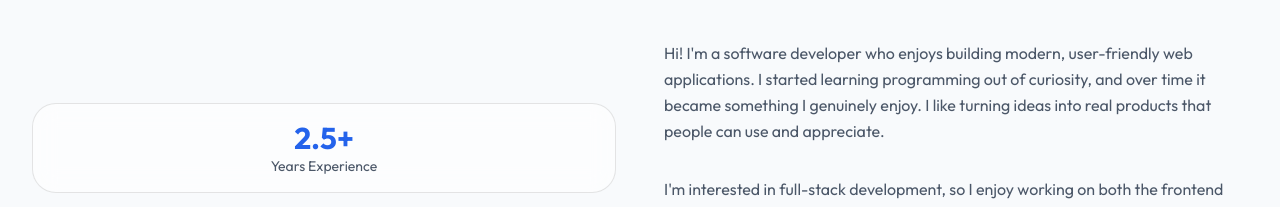
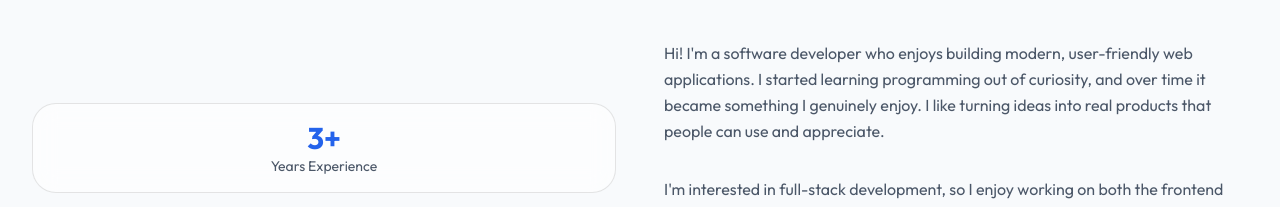
Before and after one commit to cwhui1001/Portfolio_Gracelyn, a Next.js app: page / in a window 1280 px wide. Shown: the part 980-1187 px from the top of the page. Built offline with nearby package versions, Linux system fonts and the light colour scheme.

Commit message:
changed year of experience

```diff
--- a/components/about.tsx
+++ b/components/about.tsx
@@ -33,7 +33,7 @@ export function About() {
               className="grid grid-rows-3 gap-8 pt-8"
             >
               <div className="glass-card p-4 rounded-3xl text-center">
-                <div className="text-3xl font-bold text-primary">2.5+</div>
+                <div className="text-3xl font-bold text-primary">3+</div>
                 <div className="text-sm text-muted-foreground">Years Experience</div>
               </div>
               <div className="glass-card p-4 rounded-3xl text-center">
--- a/components/hero.tsx
+++ b/components/hero.tsx
@@ -194,7 +194,7 @@ export function Hero() {
               </Link>
 
               <a
-                href="/Cwhui - Resume (Intern).pdf"
+                href="/Cwhui - Resume (Intern) (1).pdf"
                 download
                 className="group px-6 py-3.5 rounded-full font-semibold glass-card text-foreground hover:bg-secondary/20 transition-all duration-300 hover:scale-105 active:scale-95 border border-primary/20 hover:border-primary/50 flex items-center gap-2 whitespace-nowrap"
               >
--- a/components/skills.tsx
+++ b/components/skills.tsx
@@ -363,7 +363,7 @@ export function Skills() {
           <div className="grid grid-cols-1 md:grid-cols-3 gap-8">
             {[
               { number: '20+', label: 'Technologies Mastered', color: 'text-blue-500' },
-              { number: '2.5+', label: 'Years of Experience', color: 'text-purple-500' },
+              { number: '3+', label: 'Years of Experience', color: 'text-purple-500' },
               { number: '100%', label: 'Commitment to Learning', color: 'text-green-500' }
             ].map((stat, index) => (
               <motion.div
```
